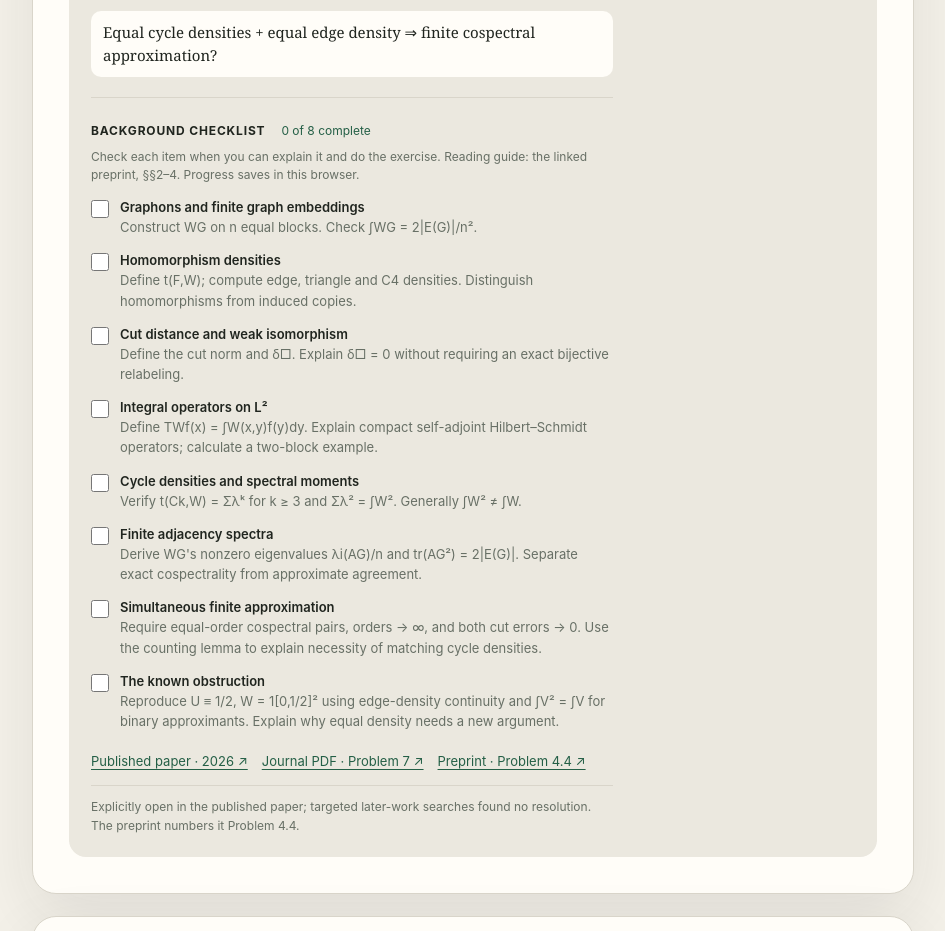
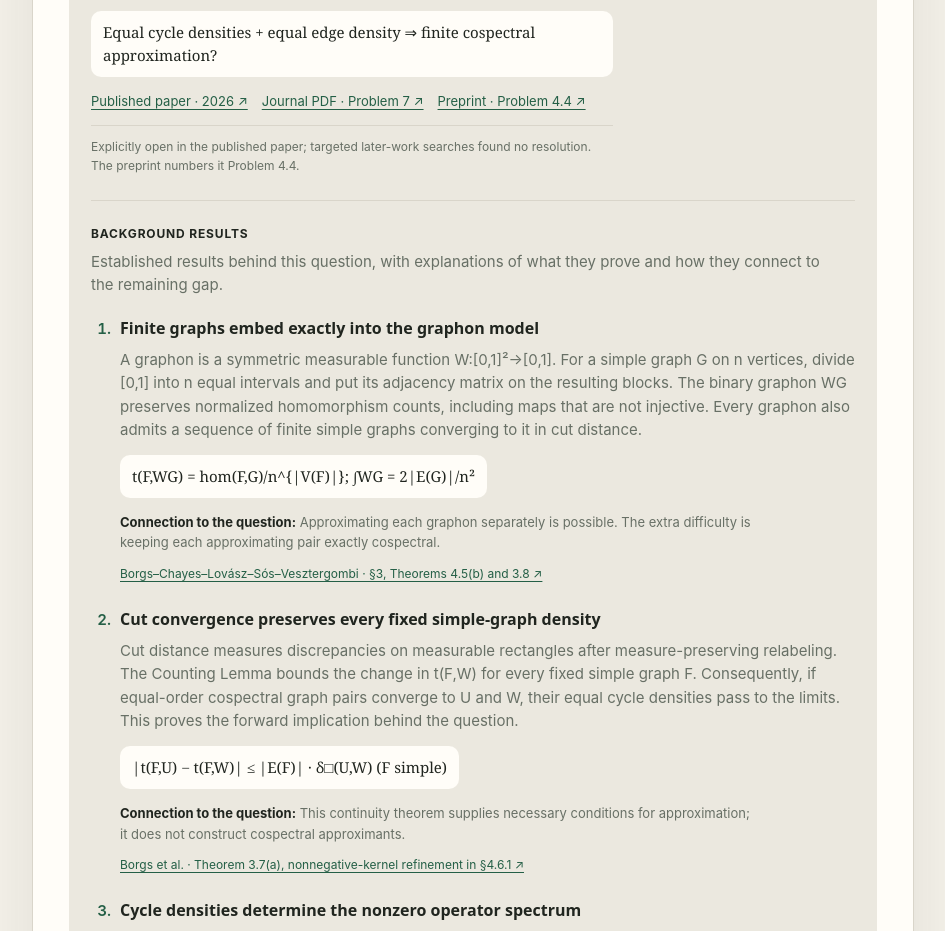
Before and after one commit to hadi1373z/research-problems-website, a plain HTML site: page index.html in a window 1280 px wide. Shown: the part 5255-6186 px from the top of the page, without its empty margins (302-1247 px from the left). Drawn offline with Linux system fonts and the light colour scheme.

Commit message:
docs: explain background results for cospectral graphons

```diff
--- a/app.js
+++ b/app.js
@@ -117,16 +117,64 @@ const topics = [
       reviewed: "2026-10-07",
       statusNote: "Explicitly open in the published paper; targeted later-work searches found no resolution. The preprint numbers it Problem 4.4.",
       importance: "Which spectral equivalences survive approximation by finite graphs?",
-      background: [
-        { id: "graphon-embedding", title: "Graphons and finite graph embeddings", task: "Construct WG on n equal blocks. Check ∫WG = 2|E(G)|/n²." },
-        { id: "homomorphism-density", title: "Homomorphism densities", task: "Define t(F,W); compute edge, triangle and C4 densities. Distinguish homomorphisms from induced copies." },
-        { id: "cut-distance", title: "Cut distance and weak isomorphism", task: "Define the cut norm and δ□. Explain δ□ = 0 without requiring an exact bijective relabeling." },
-        { id: "integral-operator", title: "Integral operators on L²", task: "Define TWf(x) = ∫W(x,y)f(y)dy. Explain compact self-adjoint Hilbert–Schmidt operators; calculate a two-block example." },
-        { id: "spectral-moments", title: "Cycle densities and spectral moments", task: "Verify t(Ck,W) = Σλᵏ for k ≥ 3 and Σλ² = ∫W². Generally ∫W² ≠ ∫W." },
-        { id: "finite-spectrum", title: "Finite adjacency spectra", task: "Derive WG's nonzero eigenvalues λi(AG)/n and tr(AG²) = 2|E(G)|. Separate exact cospectrality from approximate agreement." },
-        { id: "simultaneous-approximation", title: "Simultaneous finite approximation", task: "Require equal-order cospectral pairs, orders → ∞, and both cut errors → 0. Use the counting lemma to explain necessity of matching cycle densities." },
-        { id: "density-obstruction", title: "The known obstruction", task: "Reproduce U ≡ 1/2, W = 1[0,1/2]² using edge-density continuity and ∫V² = ∫V for binary approximants. Explain why equal density needs a new argument." }
+      backgroundResults: [
+        {
+          title: "Finite graphs embed exactly into the graphon model",
+          explanation: "A graphon is a symmetric measurable function W:[0,1]²→[0,1]. For a simple graph G on n vertices, divide [0,1] into n equal intervals and put its adjacency matrix on the resulting blocks. The binary graphon WG preserves normalized homomorphism counts, including maps that are not injective. Every graphon also admits a sequence of finite simple graphs converging to it in cut distance.",
+          formula: "t(F,WG) = hom(F,G)/n^{|V(F)|};   ∫WG = 2|E(G)|/n²",
+          relevance: "Approximating each graphon separately is possible. The extra difficulty is keeping each approximating pair exactly cospectral.",
+          citation: "Borgs–Chayes–Lovász–Sós–Vesztergombi · §3, Theorems 4.5(b) and 3.8",
+          url: "https://renyi.hu/~sos/2008_Convergent_sequences_of_dense_graphs_I.pdf"
+        },
+        {
+          title: "Cut convergence preserves every fixed simple-graph density",
+          explanation: "Cut distance measures discrepancies on measurable rectangles after measure-preserving relabeling. The Counting Lemma bounds the change in t(F,W) for every fixed simple graph F. Consequently, if equal-order cospectral graph pairs converge to U and W, their equal cycle densities pass to the limits. This proves the forward implication behind the question.",
+          formula: "|t(F,U) − t(F,W)| ≤ |E(F)| · δ□(U,W)   (F simple)",
+          relevance: "This continuity theorem supplies necessary conditions for approximation; it does not construct cospectral approximants.",
+          citation: "Borgs et al. · Theorem 3.7(a), nonnegative-kernel refinement in §4.6.1",
+          url: "https://renyi.hu/~sos/2008_Convergent_sequences_of_dense_graphs_I.pdf"
+        },
+        {
+          title: "Cycle densities determine the nonzero operator spectrum",
+          explanation: "The operator (TWf)(x) = ∫W(x,y)f(y)dy is compact and self-adjoint on L². Its nonzero eigenvalues λᵢ are real and square-summable. The identities below express cycle densities as spectral moments. Knowing all moments for k ≥ 3 recovers these eigenvalues, including multiplicities.",
+          formula: "t(Cₖ,W) = ∑ᵢ λᵢᵏ   (k ≥ 3);   ∫W² = ∑ᵢ λᵢ²",
+          relevance: "Spectra fix ∫W², generally not ∫W. Cycle moments cannot detect the zero eigenspace's dimension.",
+          citation: "Lovász · §7.5, equations (7.22)–(7.23)",
+          url: "https://lovasz.web.elte.hu/bookxx/hombook-almost.final.pdf"
+        },
+        {
+          title: "Cospectral graphons can have different edge densities",
+          explanation: "For U ≡ 1/2 and W = 1[0,1/2]² (the indicator of the half-square), both operators have rank one with sole nonzero eigenvalue 1/2. Their edge densities differ.",
+          formula: "t(Cₖ,U) = t(Cₖ,W) = 2^{−k};   ∫U = 1/2,   ∫W = 1/4",
+          relevance: "Equal edge density is an extra assumption, not implied by cospectrality.",
+          citation: "On cospectral graphons · preprint Theorem 4.2 / journal Theorem 5",
+          url: "https://arxiv.org/html/2411.13229#S4"
+        },
+        {
+          title: "Exact finite cospectrality forces equal edge counts",
+          explanation: "Each edge gives two closed walks of length two, so tr(AG²) = 2|E(G)|. Equal adjacency spectra therefore force equal edges and, at common order n, equal normalized densities. Edge-density continuity passes this equality to graphon limits.",
+          formula: "tr(AG²) = ∑ᵢ λᵢ(AG)² = 2|E(G)|;   |∫U − ∫V| ≤ δ□(U,V)",
+          relevance: "This explains why the question requires equal edge density.",
+          citation: "Lovász · Example 5.11 and Lemma 10.23 (F = K₂)",
+          url: "https://lovasz.web.elte.hu/bookxx/hombook-almost.final.pdf"
+        },
+        {
+          title: "Unequal density gives a quantitative obstruction",
+          explanation: "Binary cospectral approximants U′,W′ have equal spectral square sums. Since V² = V for binary V, their edge densities agree. Edge-density continuity and the triangle inequality give this derived obstruction. For the example above, the total cut error is at least 1/4.",
+          formula: "δ□(U,U′) + δ□(W,W′) ≥ |∫U − ∫W|   (U′,W′ binary and cospectral)",
+          relevance: "Equal density makes this lower bound zero, so a new obstruction is needed.",
+          citation: "Derived from preprint Proposition 4.3 / journal Proposition 6",
+          url: "https://arxiv.org/html/2411.13229#S4"
+        },
+        {
+          title: "A related equivalence does admit simultaneous approximation",
+          explanation: "Fractional isomorphism of graphons is characterized by equality of all finite-tree densities. Hladký and Hng prove that any family of fractionally isomorphic graphons can be approximated, within any prescribed cut error, by jointly fractionally isomorphic finite graphs of every sufficiently large common order. Their theorem is an established positive result for preserving an equivalence during finite approximation.",
+          relevance: "The result concerns tree densities. It gives useful precedent, but does not guarantee adjacency-cospectral approximants for the present cycle-density question.",
+          citation: "Hladký–Hng · Theorem 1.2 (2023)",
+          url: "https://arxiv.org/html/2210.14097#S1"
+        }
       ],
+      backgroundConclusion: "Whether a cospectral pair with equal edge density can still resist finite cospectral approximation remains open. Neither the unequal-density counterexample nor the fractional-isomorphism approximation theorem settles that case.",
       links: [
         ["Published paper · 2026", "https://www.combinatorics.org/ojs/index.php/eljc/article/view/v33i1p10"],
         ["Journal PDF · Problem 7", "https://www.combinatorics.org/ojs/index.php/eljc/article/download/v33i1p10/pdf/"],
@@ -258,7 +306,6 @@ function problemTemplate(problem) {
       <div class="research-detail"><h5>${problem.verified ? "Open question" : "Candidate question"}</h5><div class="statement">${escapeHtml(problem.statement)}</div></div>
       ${problem.known ? `<div class="research-detail"><h5>Known results</h5><p>${escapeHtml(problem.known)}</p></div>` : ""}
       ${problem.formula ? `<div class="formula">${escapeHtml(problem.formula)}</div>` : ""}
-      ${backgroundTemplate(problem, state)}
       <div class="links">${links}</div>
       ${problem.statusNote ? `<p class="status-note">${escapeHtml(problem.statusNote)}</p>` : ""}
     </div><div class="facts">
@@ -268,17 +315,17 @@ function problemTemplate(problem) {
       <div class="fact"><span>Your stage</span><select class="stage"><option${state.stage === "Shortlisted" ? " selected" : ""}>Shortlisted</option><option${state.stage === "Reading" ? " selected" : ""}>Reading</option><option${state.stage === "Working" ? " selected" : ""}>Working</option><option${state.stage === "Paused" ? " selected" : ""}>Paused</option></select></div>
       <div class="fact notes-fact"><span>Your notes</span><textarea class="notes" placeholder="Idea, lemma, or next step…">${escapeHtml(state.notes || "")}</textarea><div class="saved"></div></div>
     </div></div>
+    ${backgroundTemplate(problem)}
   </article>`;
 }
 
-function backgroundTemplate(problem, state) {
-  if (!problem.background?.length) return "";
-  const completed = new Set(Array.isArray(state.background) ? state.background : []);
-  const count = problem.background.filter(item => completed.has(item.id)).length;
-  return `<section class="background-checklist research-detail" aria-labelledby="background-${escapeHtml(problem.id)}">
-    <div class="checklist-heading"><h5 id="background-${escapeHtml(problem.id)}">Background checklist</h5><span class="checklist-progress" aria-live="polite">${count} of ${problem.background.length} complete</span></div>
-    <p class="checklist-intro">Check each item when you can explain it and do the exercise. Reading guide: the linked preprint, §§2–4. Progress saves in this browser.</p>
-    <ul>${problem.background.map(item => `<li><label class="checklist-item"><input type="checkbox" data-background="${escapeHtml(item.id)}"${completed.has(item.id) ? " checked" : ""}><span><strong>${escapeHtml(item.title)}</strong><span>${escapeHtml(item.task)}</span></span></label></li>`).join("")}</ul>
+function backgroundTemplate(problem) {
+  if (!problem.backgroundResults?.length) return "";
+  return `<section class="background-results research-detail" aria-labelledby="background-${escapeHtml(problem.id)}">
+    <h5 id="background-${escapeHtml(problem.id)}">Background results</h5>
+    <p class="background-intro">Established results behind this question, with explanations of what they prove and how they connect to the remaining gap.</p>
+    <ol>${problem.backgroundResults.map(result => `<li><h6>${escapeHtml(result.title)}</h6><p>${escapeHtml(result.explanation)}</p>${result.formula ? `<div class="formula">${escapeHtml(result.formula)}</div>` : ""}<p class="result-relevance"><strong>Connection to the question:</strong> ${escapeHtml(result.relevance)}</p><a class="result-source" href="${escapeHtml(result.url)}" target="_blank" rel="noreferrer">${escapeHtml(result.citation)} ↗</a></li>`).join("")}</ol>
+    ${problem.backgroundConclusion ? `<div class="background-gap"><h6>What remains open</h6><p>${escapeHtml(problem.backgroundConclusion)}</p></div>` : ""}
   </section>`;
 }
 
@@ -299,14 +346,9 @@ function bindInteractions() {
     const stage = card.querySelector(".stage");
     const notes = card.querySelector(".notes");
     const saved = card.querySelector(".saved");
-    const checklist = [...card.querySelectorAll("[data-background]")];
     let timer;
     const persist = () => {
       const state = { ...storedState(id), stage: stage.value, notes: notes.value };
-      if (checklist.length) {
-        state.background = checklist.filter(item => item.checked).map(item => item.dataset.background);
-        card.querySelector(".checklist-progress").textContent = `${state.background.length} of ${checklist.length} complete`;
-      }
       localStorage.setItem(`atlasState:${id}`, JSON.stringify(state));
       saved.textContent = "Saved locally";
       clearTimeout(timer);
@@ -314,14 +356,13 @@ function bindInteractions() {
     };
     stage.addEventListener("change", persist);
     notes.addEventListener("input", persist);
-    checklist.forEach(item => item.addEventListener("change", persist));
   });
 }
 
 function render() {
   const term = search.value.trim().toLowerCase();
   const visible = topics.filter(topic => {
-    const searchable = [topic.title, topic.summary, ...topic.intro, ...topic.problems.flatMap(problem => [problem.title, problem.statement, problem.model || "", problem.known || "", problem.formula || "", problem.source || "", ...(problem.background || []).flatMap(item => [item.title, item.task]), storedState(problem.id).notes || ""])].join(" ").toLowerCase();
+    const searchable = [topic.title, topic.summary, ...topic.intro, ...topic.problems.flatMap(problem => [problem.title, problem.statement, problem.model || "", problem.known || "", problem.formula || "", problem.source || "", ...(problem.backgroundResults || []).flatMap(result => [result.title, result.explanation, result.formula || "", result.relevance, result.citation]), problem.backgroundConclusion || "", storedState(problem.id).notes || ""])].join(" ").toLowerCase();
     return (selected === "all" || selected === topic.id) && searchable.includes(term);
   });
   topicRoot.innerHTML = visible.map(topicTemplate).join("") || '<div class="placeholder">No topic matches this search.</div>';
--- a/styles.css
+++ b/styles.css
@@ -70,18 +70,18 @@ h1 { font: 500 clamp(38px, 5.3vw, 64px)/.96 Georgia, serif; letter-spacing: -.04
 .statement { font: 17px/1.55 Georgia, serif; border-left: 3px solid var(--green); padding-left: 15px; margin: 16px 0; }
 .formula { display: inline-block; max-width: 100%; overflow-wrap: anywhere; padding: 10px 12px; border-radius: 10px; background: var(--paper); font-family: "Cambria Math", Cambria, serif; margin-bottom: 14px; }
 .problem p.status-note { font-size: 12px; margin: 14px 0 0; padding-top: 12px; border-top: 1px solid var(--line); }
-.background-checklist { border-top: 1px solid var(--line); margin: 6px 0 20px; padding-top: 6px; }
-.checklist-heading { display: flex; flex-wrap: wrap; align-items: baseline; gap: 8px 16px; }
-.checklist-progress { color: var(--green); font-size: 12px; }
-.problem p.checklist-intro { font-size: 12px; margin-bottom: 12px; }
-.background-checklist ul { list-style: none; margin: 0; padding: 0; display: grid; gap: 13px; }
-.checklist-item { display: flex; gap: 11px; align-items: flex-start; cursor: pointer; }
-.checklist-item input { width: 18px; height: 18px; margin: 3px 0 0; flex: 0 0 auto; accent-color: var(--green); }
-.checklist-item input:focus-visible { outline: 2px solid var(--green); outline-offset: 3px; }
-.checklist-item strong, .checklist-item span span { display: block; }
-.checklist-item strong { font-size: 13px; font-weight: 600; }
-.checklist-item span span { font-size: 13px; color: var(--muted); overflow-wrap: anywhere; }
-.checklist-item input:checked + span strong { color: var(--green); }
+.background-results { border-top: 1px solid var(--line); margin-top: 24px; padding-top: 6px; }
+.problem p.background-intro { margin-bottom: 20px; }
+.background-results ol { margin: 0; padding-left: 24px; display: grid; gap: 24px; }
+.background-results li { padding-left: 5px; min-width: 0; }
+.background-results li::marker { color: var(--green); font-weight: 600; }
+.background-results h6 { font: 600 16px/1.4 ui-sans-serif, system-ui, sans-serif; margin: 0 0 9px; }
+.background-results p { max-width: 78ch; }
+.problem p.result-relevance { font-size: 13px; margin-bottom: 8px; }
+.result-relevance strong { color: var(--ink); }
+.result-source { color: var(--green); font-size: 12px; text-underline-offset: 3px; overflow-wrap: anywhere; }
+.background-gap { border-top: 1px solid var(--line); margin-top: 24px; padding-top: 20px; }
+.background-gap p { margin-bottom: 0; }
 .facts { display: grid; align-content: start; gap: 13px; }
 .fact { border-top: 1px solid var(--line); padding-top: 10px; }
 .fact span { display: block; color: var(--muted); font-size: 10px; text-transform: uppercase; letter-spacing: .11em; }
```
Also changed, not shown: README.md.
